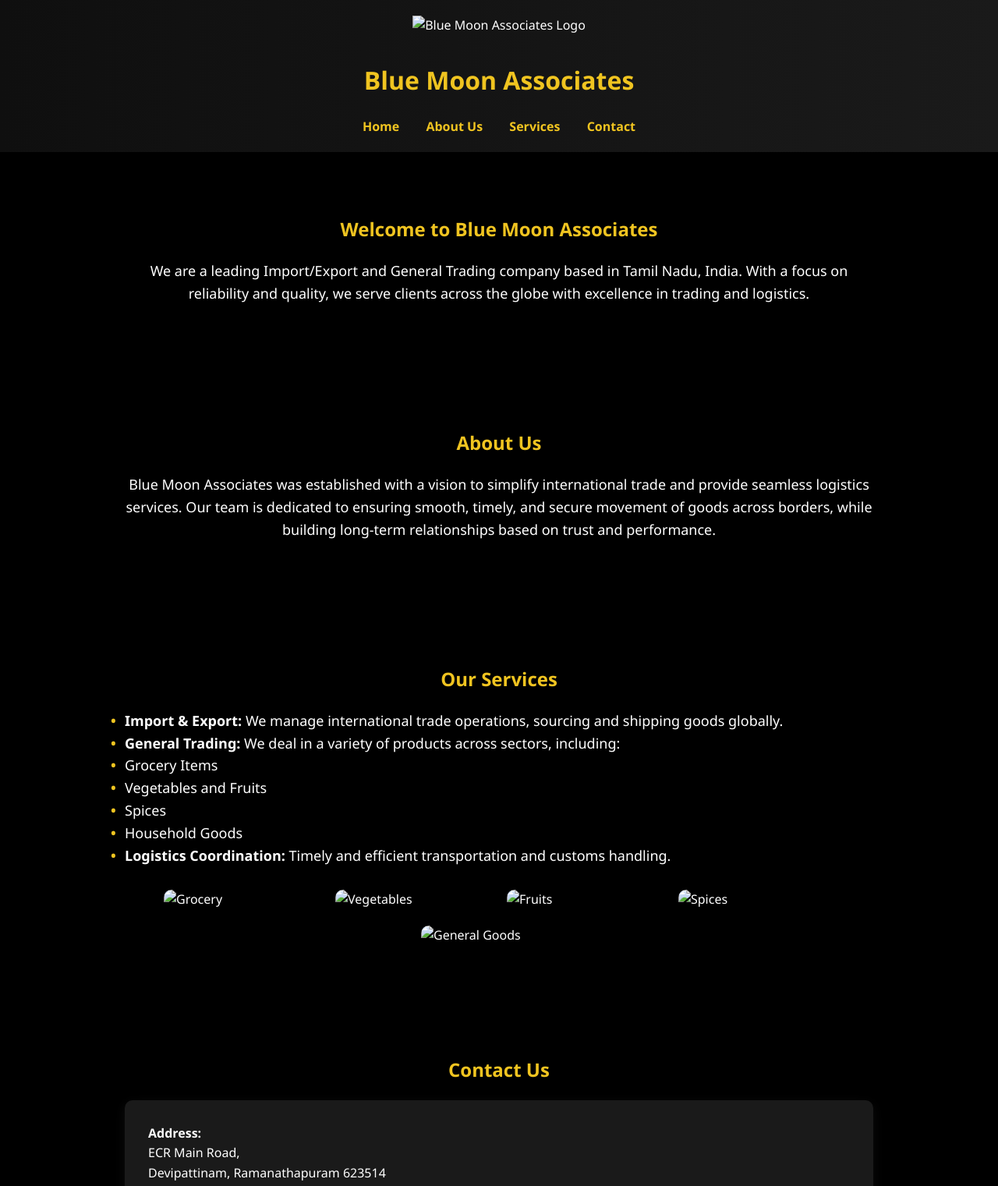
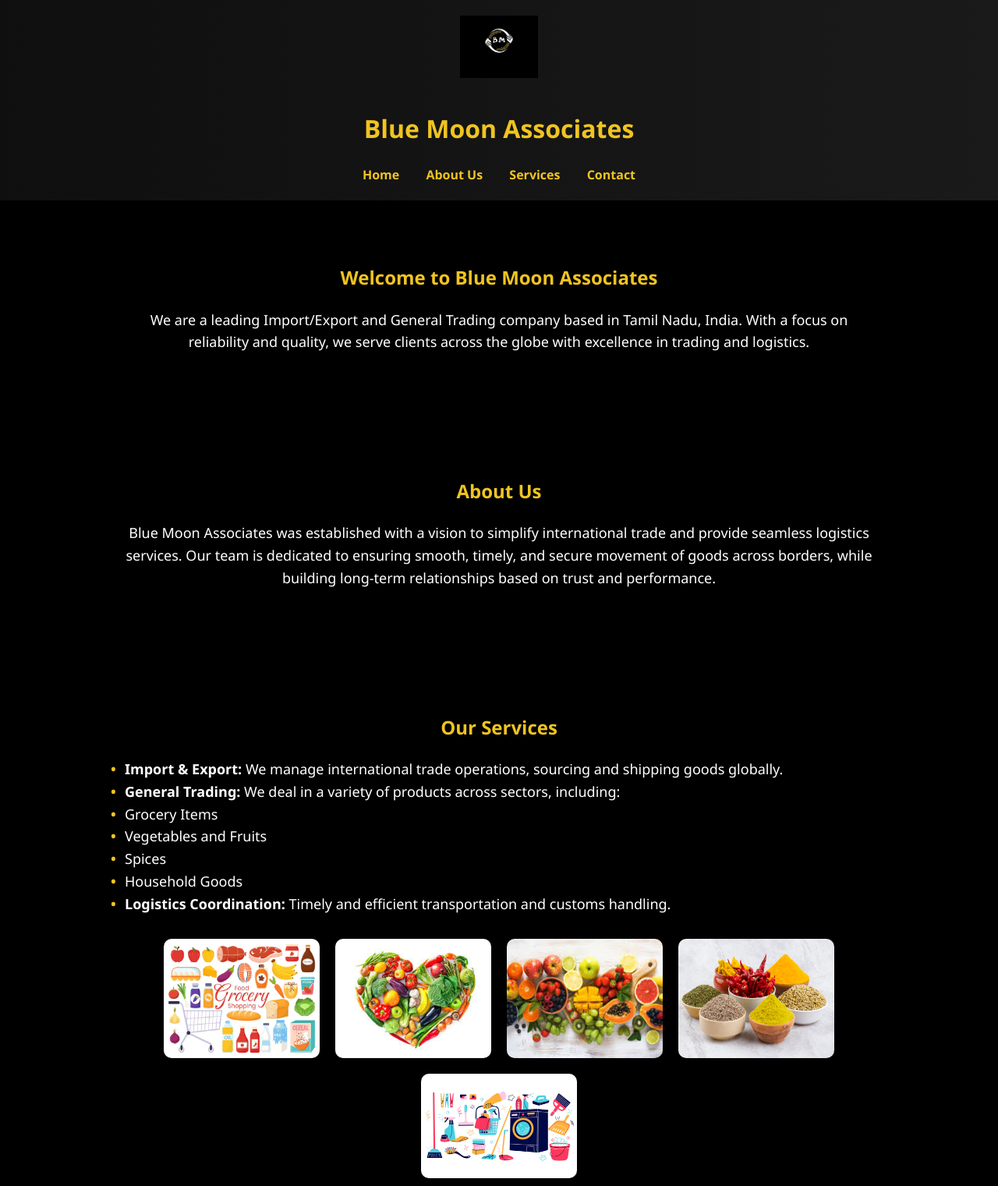
Before and after one commit to jaserjasar/Blue-Moon-Associates, a plain HTML site: page index.html in a window 1280 px wide. Shown: the top 1521 px of the page at 78% size. Drawn offline with Linux system fonts and the light colour scheme.

Commit message:
Update index.html

```diff
--- a/index.html
+++ b/index.html
@@ -93,7 +93,7 @@
 </head>
 <body>
   <header>
-    <img src="images/logo.jpg" alt="Blue Moon Associates Logo" class="logo">
+    <img src="logo.jpg" alt="Blue Moon Associates Logo" class="logo">
     <h1>Blue Moon Associates</h1>
     <nav>
       <a href="#home">Home</a>
@@ -127,11 +127,11 @@
       <li><strong>Logistics Coordination:</strong> Timely and efficient transportation and customs handling.</li>
     </ul>
     <div class="services-images">
-      <img src="images/grocery.jpg" alt="Grocery">
-      <img src="images/vegetables.jpg" alt="Vegetables">
-      <img src="images/fruits.jpg" alt="Fruits">
-      <img src="images/spices.jpg" alt="Spices">
-      <img src="images/general_goods.jpg" alt="General Goods">
+      <img src="grocery.jpg" alt="Grocery">
+      <img src="vegetables.jpg" alt="Vegetables">
+      <img src="fruits.jpg" alt="Fruits">
+      <img src="spices.jpg" alt="Spices">
+      <img src="general_goods.jpg" alt="General Goods">
     </div>
   </section>
 
```
